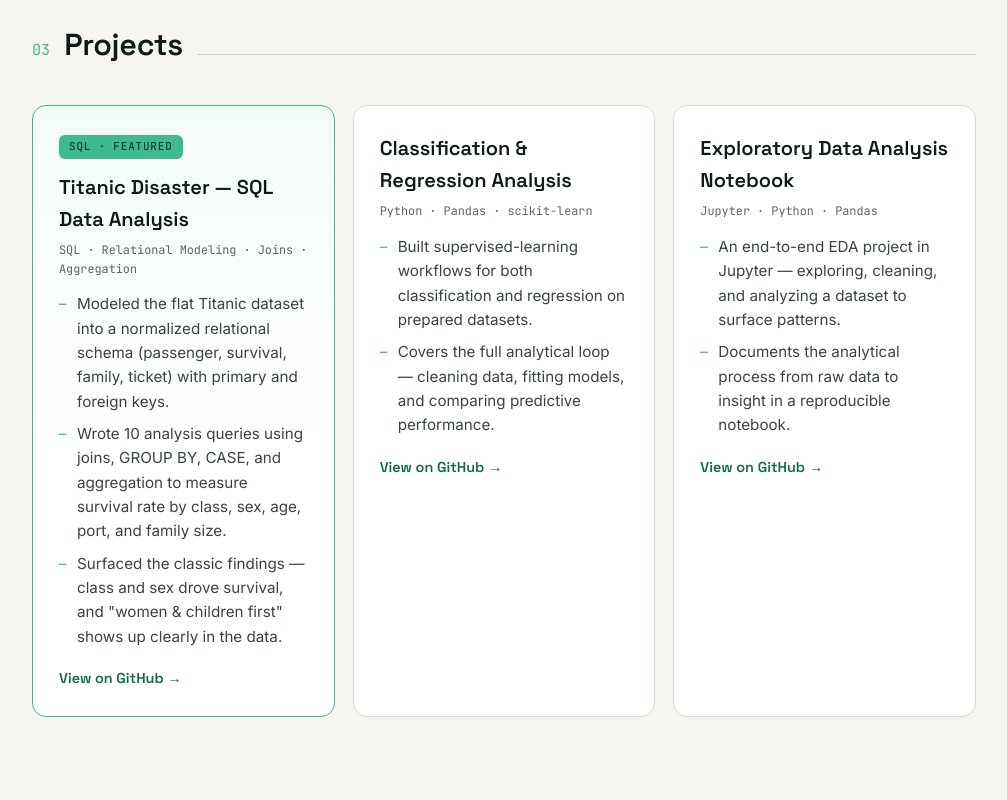
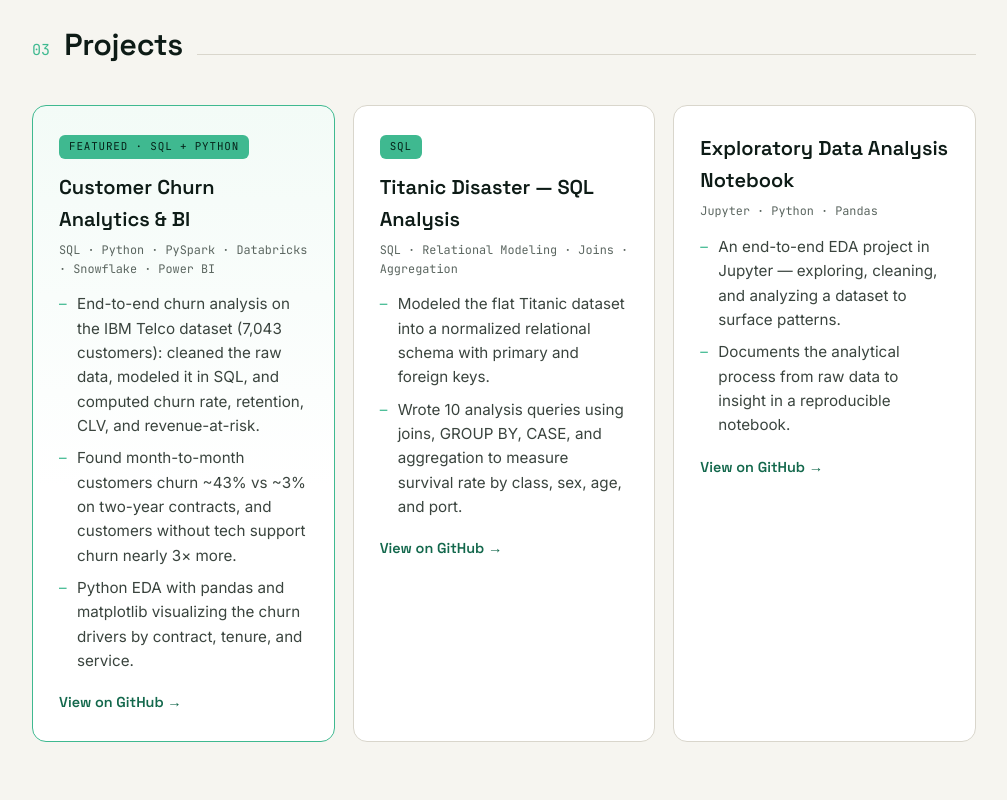
Before and after one commit to bharathr404/bharathr404.github.io, a plain HTML site: page index.html in a window 1280 px wide. Shown: the part 2360-3160 px from the top of the page, without its empty margins (136-1143 px from the left). Drawn offline with Linux system fonts and the light colour scheme.

Commit message:
Updated Portfolio

```diff
--- a/index.html
+++ b/index.html
@@ -266,25 +266,26 @@ footer p{color:#aecabd;margin-bottom:22px}
     <div class="cards">
 
       <div class="card feature">
-        <span class="badge">SQL · Featured</span>
-        <h3>Titanic Disaster — SQL Data Analysis</h3>
-        <div class="stack">SQL · Relational Modeling · Joins · Aggregation</div>
+        <span class="badge">Featured · SQL + Python</span>
+        <h3>Customer Churn Analytics &amp; BI</h3>
+        <div class="stack">SQL · Python · PySpark · Databricks · Snowflake · Power BI</div>
         <ul>
-          <li>Modeled the flat Titanic dataset into a normalized relational schema (passenger, survival, family, ticket) with primary and foreign keys.</li>
-          <li>Wrote 10 analysis queries using joins, GROUP BY, CASE, and aggregation to measure survival rate by class, sex, age, port, and family size.</li>
-          <li>Surfaced the classic findings — class and sex drove survival, and "women &amp; children first" shows up clearly in the data.</li>
+          <li>End-to-end churn analysis on the IBM Telco dataset (7,043 customers): cleaned the raw data, modeled it in SQL, and computed churn rate, retention, CLV, and revenue-at-risk.</li>
+          <li>Found month-to-month customers churn ~43% vs ~3% on two-year contracts, and customers without tech support churn nearly 3× more.</li>
+          <li>Python EDA with pandas and matplotlib visualizing the churn drivers by contract, tenure, and service.</li>
         </ul>
-        <a class="repo" href="https://github.com/bharathr404/titanic-sql" target="_blank" rel="noopener">View on GitHub →</a>
+        <a class="repo" href="https://github.com/bharathr404/churn-analytics" target="_blank" rel="noopener">View on GitHub →</a>
       </div>
 
       <div class="card">
-        <h3>Classification &amp; Regression Analysis</h3>
-        <div class="stack">Python · Pandas · scikit-learn</div>
+        <span class="badge">SQL</span>
+        <h3>Titanic Disaster — SQL Analysis</h3>
+        <div class="stack">SQL · Relational Modeling · Joins · Aggregation</div>
         <ul>
-          <li>Built supervised-learning workflows for both classification and regression on prepared datasets.</li>
-          <li>Covers the full analytical loop — cleaning data, fitting models, and comparing predictive performance.</li>
+          <li>Modeled the flat Titanic dataset into a normalized relational schema with primary and foreign keys.</li>
+          <li>Wrote 10 analysis queries using joins, GROUP BY, CASE, and aggregation to measure survival rate by class, sex, age, and port.</li>
         </ul>
-        <a class="repo" href="https://github.com/bharathr404/Classification-and-Regression-Using-Machine-Learning" target="_blank" rel="noopener">View on GitHub →</a>
+        <a class="repo" href="https://github.com/bharathr404/titanic-sql" target="_blank" rel="noopener">View on GitHub →</a>
       </div>
 
       <div class="card">
@@ -350,9 +351,7 @@ footer p{color:#aecabd;margin-bottom:22px}
     <p>Open to senior data analyst and BI roles. Reach out anytime.</p>
     <div class="flinks">
       <a href="mailto:bharathn5002@gmail.com">bharathn5002@gmail.com</a>
-      <a href="tel:7163499673">716-349-9673</a>
       <a href="https://github.com/bharathr404" target="_blank" rel="noopener">GitHub</a>
-      <a href="https://www.linkedin.com/" target="_blank" rel="noopener">LinkedIn</a>
     </div>
     <div class="copy">© 2026 Bharath Nallu · Built &amp; hosted on GitHub Pages</div>
   </div>
```
